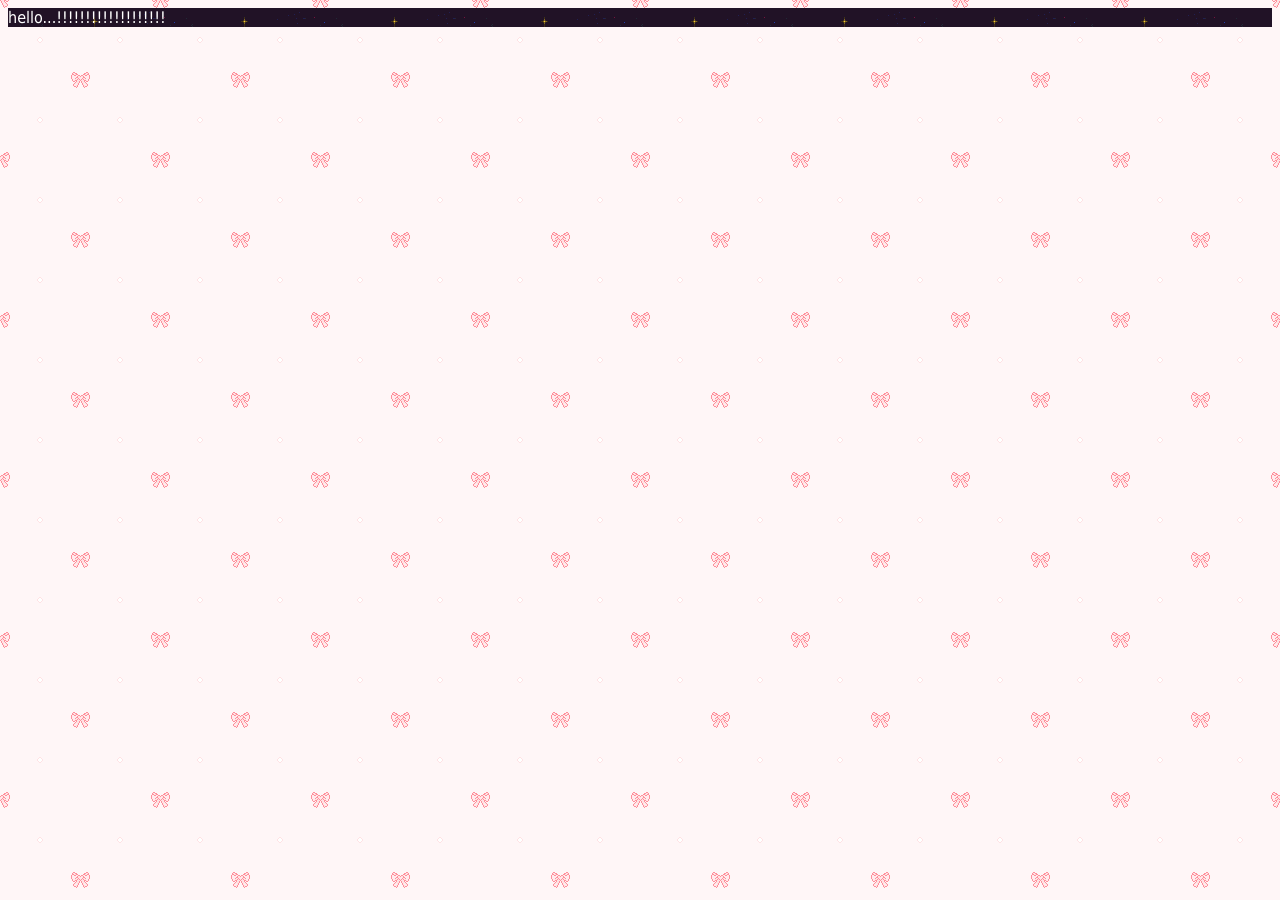
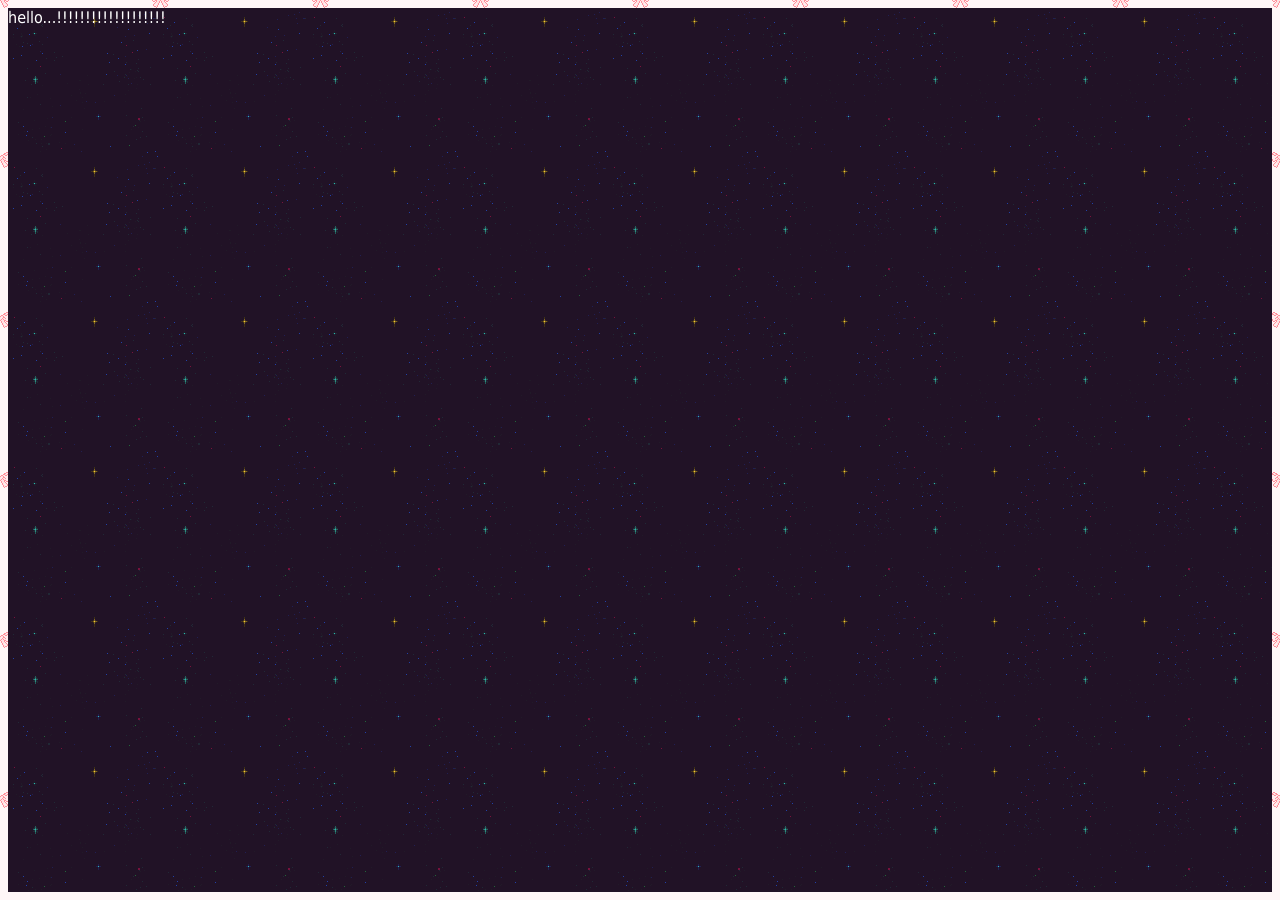
Before and after one commit to the-meliorist/the-meliorist.github.io, a Jekyll site: the page thoughts.html, which Jekyll copies as it is, in a window 1280 px wide. Built offline with Jekyll 4.4.1, drawn with Linux system fonts in a browser that asks for light colours.

Commit message:
Update thoughts.html

```diff
--- a/thoughts.html
+++ b/thoughts.html
@@ -229,5 +229,6 @@ function newColour() {
      <link rel="shortcut icon" type="image/jpg" href="angelfavi.gif"/>
     <meta name="viewport" content="width=device-width, initial-scale=1.0">
   </head>
-  <body>
-<div class="thoughts"> hello...!!!!!!!!!!!!!!!!!!!
+  <body class="thoughts" >
+<div>
+hello...!!!!!!!!!!!!!!!!!!!
```
Also changed, not shown: other parts of thoughts.html (+1 -1 lines).
